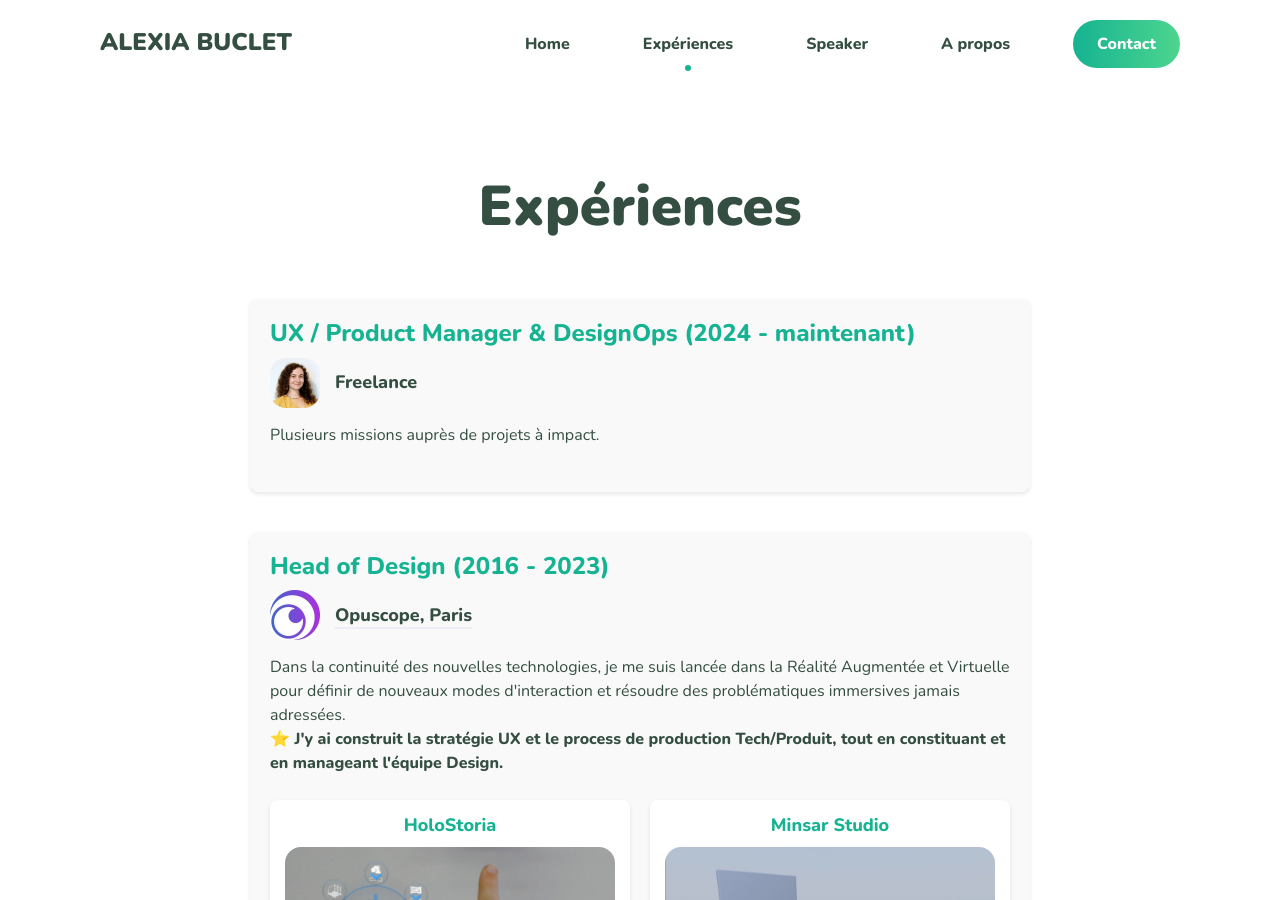
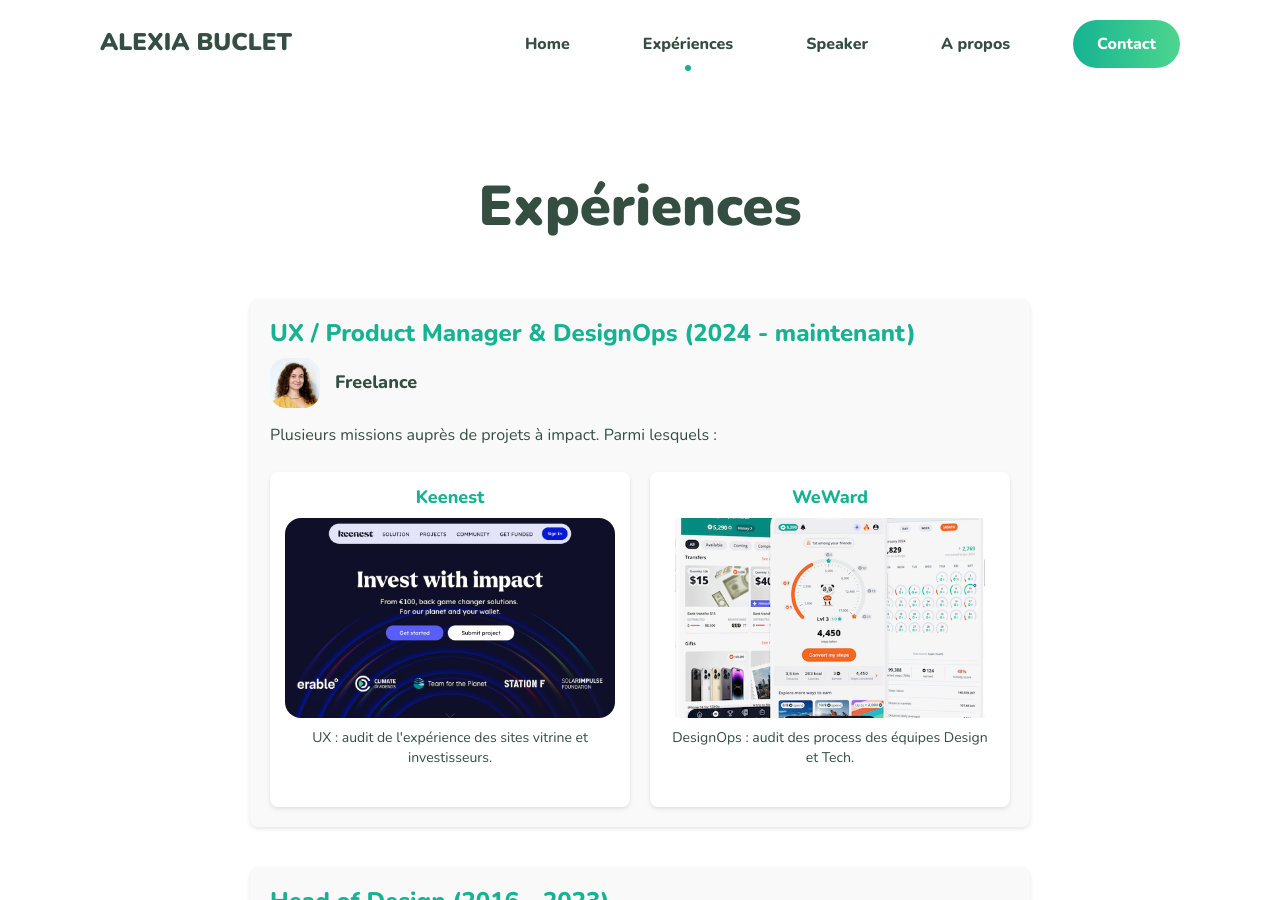
Before and after one commit to alexiabuclet/alexiabuclet.github.io, a Jekyll site: the page built from _pages/experiences.md, in a window 1280 px wide and 900 px high. Built offline with Jekyll 4.4.1, drawn with Linux system fonts in a browser that asks for light colours.

Commit message:
Add clients to freelance

```diff
--- a/_data/experiences.yml
+++ b/_data/experiences.yml
@@ -1,6 +1,13 @@
 - title: UX / Product Manager & DesignOps (2024 - maintenant)
   company: Freelance
-  description: Plusieurs missions auprès de projets à impact.
+  description: "Plusieurs missions auprès de projets à impact. Parmi lesquels :"
+  projects:
+    - title: Keenest
+      description: "UX : audit de l'expérience des sites vitrine et investisseurs."
+      image: /images/keenest.jpg
+    - title: WeWard
+      description: "DesignOps : audit des process des équipes Design et Tech."
+      image: /images/weward.png
   logo: /images/alexia-buclet.jpg
   logo_alt: "Photo d'Alexia Buclet"
 
```
Also changed, not shown: images/keenest.jpg (added), images/keenest.png (added), images/weward logo.png (added), images/weward.png (added).
